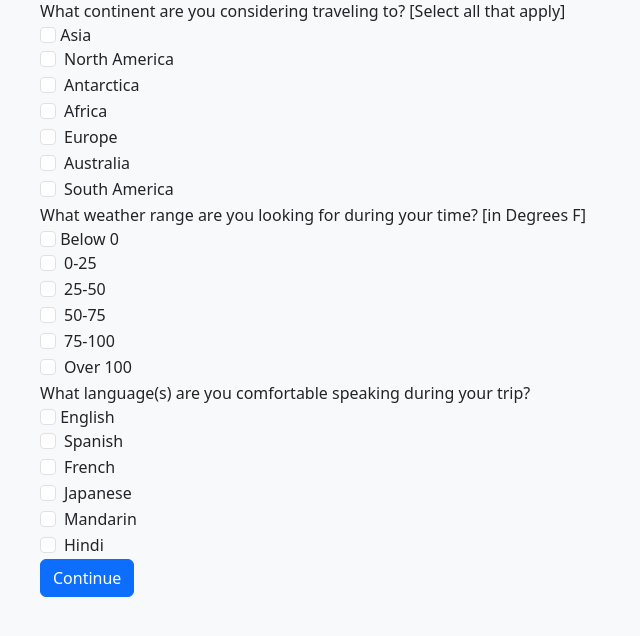
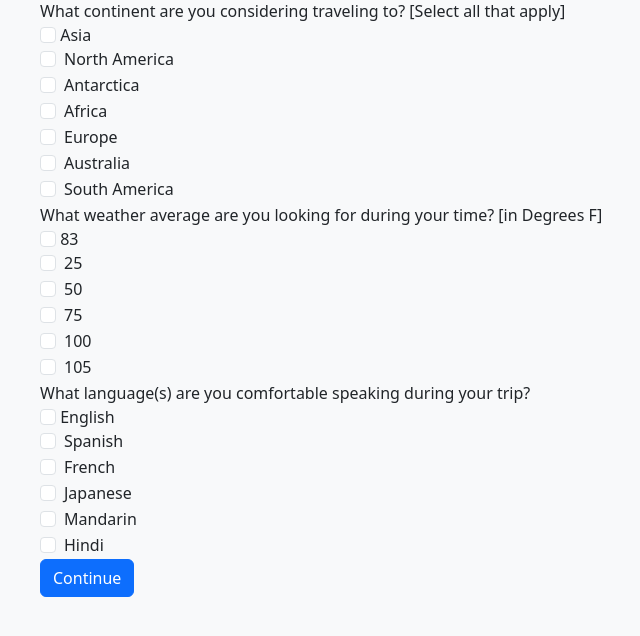
Before and after one commit to tish978/plan-it_travel_API, a FastAPI app: page /plan-trip in a window 1280 px wide. Shown: the part 125-761 px from the top of the page, without its empty margins (42-682 px from the left). Run offline with FastAPI, Linux system fonts and the light colour scheme.

Commit message:
Travel Survey Query working at a high-level.

```diff
--- a/main.py
+++ b/main.py
@@ -1,11 +1,8 @@
-from fastapi import FastAPI, Request, Form
-import connection
-from bson import ObjectId
-from schematics.models import Model
-import pymongo
-from fastapi.responses import HTMLResponse, FileResponse, RedirectResponse
+from fastapi import FastAPI, Request, Form, HTTPException
+from fastapi.responses import HTMLResponse, FileResponse, RedirectResponse, JSONResponse
 from fastapi.templating import Jinja2Templates
-from starlette.staticfiles import StaticFiles
+from fastapi.staticfiles import StaticFiles
+from bson import json_util
 
 
 from database import db
@@ -22,9 +19,40 @@ templates = Jinja2Templates(directory="templates")
 async def root():
     return FileResponse("templates/login.html")
 
-@app.get("/plan-trip")
-async def root():
-    return FileResponse("templates/plan-trip.html")
+@app.get("/plan-trip", response_class=HTMLResponse)
+async def plan_trip(request: Request):
+    return templates.TemplateResponse("plan-trip.html", {"request": request})
+
+@app.post("/query", response_class=JSONResponse)
+async def query_destinations(q1: list = Form(...), q2: list = Form(...), q3: list = Form(...)):
+
+    collection = database['destinations']
+    # Debugging: Log form input values
+    print("q1:", q1)
+    print("q2:", q2)
+    print("q3:", q3)
+
+    # Convert q2 to a list of integers
+    q2_int = [int(value) for value in q2]
+
+    # Build the MongoDB query based on the form input
+    query = {
+        "continent": {"$in": q1},
+        "weather": {"$in": q2_int},
+        "language": {"$in": q3},
+    }
+
+    # Debugging: Log constructed query
+    print("Query:", query)
+
+    # Perform the query
+    try:
+        results = list(collection.find(query))
+        new_results = json_util.dumps(results)
+        print(new_results)
+        return {"results": new_results}
+    except Exception as e:
+        raise HTTPException(status_code=500, detail="Error querying the database")
 
 @app.get("/plan-trip-p2")
 def plan_trip_p2():
--- a/templates/plan-trip.html
+++ b/templates/plan-trip.html
@@ -9,99 +9,101 @@
         function nextPage(){
             window.location.href = '/plan-trip-p2';
         }
+         // Function to submit the form
     </script>
 </head>
 <body class="bg-light d-flex justify-content-center align-items-center vh-100">
     <div class="container">
         <h2>Travel Survey</h2>
-        <form>
+        <form action="/query" method="post">
             <!-- Question 1 -->
             What continent are you considering traveling to? [Select all that apply]
             <div class="form-group">
-                <input class="form-check-input" type="checkbox" name="q1" id="q1-option1" value="option1">
+                <input class="form-check-input" type="checkbox" name="q1" id="q1-option1" value="Asia">
                 <label class="form-check-label" for="q1-option1">Asia</label>
             </div>
             <div class="form-check">
-                <input class="form-check-input" type="checkbox" name="q1" id="q1-option2" value="option2">
+                <input class="form-check-input" type="checkbox" name="q1" id="q1-option2" value="North America">
                 <label class="form-check-label" for="q1-option2">North America</label>
             </div>
             <div class="form-check">
-                <input class="form-check-input" type="checkbox" name="q1" id="q1-option3" value="option3">
+                <input class="form-check-input" type="checkbox" name="q1" id="q1-option3" value="Antarctica">
                 <label class="form-check-label" for="q1-option3">Antarctica</label>
             </div>
             <div class="form-check">
-                <input class="form-check-input" type="checkbox" name="q1" id="q1-option4" value="option4">
+                <input class="form-check-input" type="checkbox" name="q1" id="q1-option4" value="Africa">
                 <label class="form-check-label" for="q1-option4">Africa</label>
             </div>
             <div class="form-check">
-                <input class="form-check-input" type="checkbox" name="q1" id="q1-option5" value="option5">
+                <input class="form-check-input" type="checkbox" name="q1" id="q1-option5" value="Europe">
                 <label class="form-check-label" for="q1-option5">Europe</label>
             </div>
             <div class="form-check">
-                <input class="form-check-input" type="checkbox" name="q1" id="q1-option6" value="option6">
+                <input class="form-check-input" type="checkbox" name="q1" id="q1-option6" value="Australia">
                 <label class="form-check-label" for="q1-option4">Australia</label>
             </div>
             <div class="form-check">
-                <input class="form-check-input" type="checkbox" name="q1" id="q1-option7" value="option7">
+                <input class="form-check-input" type="checkbox" name="q1" id="q1-option7" value="South America">
                 <label class="form-check-label" for="q1-option5">South America</label>
             </div>
 
             <!-- Question 2 -->
-            What weather range are you looking for during your time? [in Degrees F]
+            What weather average are you looking for during your time? [in Degrees F]
             <div class="form-group">
-                <input class="form-check-input" type="checkbox" name="q2" id="q2-option1" value="option1">
-                <label class="form-check-label" for="q2-option1">Below 0</label>
+                <input class="form-check-input" type="checkbox" name="q2" id="q2-option1" value="83">
+                <label class="form-check-label" for="q2-option1">83</label>
             </div>
             <div class="form-check">
-                <input class="form-check-input" type="checkbox" name="q2" id="q2-option2" value="option2">
-                <label class="form-check-label" for="q2-option2">0-25</label>
+                <input class="form-check-input" type="checkbox" name="q2" id="q2-option2" value="25">
+                <label class="form-check-label" for="q2-option2">25</label>
             </div>
             <div class="form-check">
-                <input class="form-check-input" type="checkbox" name="q2" id="q2-option3" value="option3">
-                <label class="form-check-label" for="q2-option3">25-50</label>
+                <input class="form-check-input" type="checkbox" name="q2" id="q2-option3" value="50">
+                <label class="form-check-label" for="q2-option3">50</label>
             </div>
             <div class="form-check">
-                <input class="form-check-input" type="checkbox" name="q2" id="q2-option4" value="option4">
-                <label class="form-check-label" for="q2-option4">50-75</label>
+                <input class="form-check-input" type="checkbox" name="q2" id="q2-option4" value="75">
+                <label class="form-check-label" for="q2-option4">75</label>
             </div>
             <div class="form-check">
-                <input class="form-check-input" type="checkbox" name="q2" id="q2-option5" value="option5">
-                <label class="form-check-label" for="q2-option5">75-100</label>
+                <input class="form-check-input" type="checkbox" name="q2" id="q2-option5" value="100">
+                <label class="form-check-label" for="q2-option5">100</label>
             </div>
             <div class="form-check">
-                <input class="form-check-input" type="checkbox" name="q2" id="q2-option6" value="option6">
-                <label class="form-check-label" for="q2-option6">Over 100</label>
+                <input class="form-check-input" type="checkbox" name="q2" id="q2-option6" value="105">
+                <label class="form-check-label" for="q2-option6">105</label>
             </div>
 
             <!-- Question 3 -->
             What language(s) are you comfortable speaking during your trip?
             <div class="form-group">
-                <input class="form-check-input" type="checkbox" name="q3" id="q3-option1" value="option1">
+                <input class="form-check-input" type="checkbox" name="q3" id="q3-option1" value="English">
                 <label class="form-check-label" for="q3-option1">English</label>
             </div>
             <div class="form-check">
-                <input class="form-check-input" type="checkbox" name="q3" id="q3-option2" value="option2">
+                <input class="form-check-input" type="checkbox" name="q3" id="q3-option2" value="Spanish">
                 <label class="form-check-label" for="q3-option2">Spanish</label>
             </div>
             <div class="form-check">
-                <input class="form-check-input" type="checkbox" name="q3" id="q3-option3" value="option3">
+                <input class="form-check-input" type="checkbox" name="q3" id="q3-option3" value="French">
                 <label class="form-check-label" for="q3-option3">French</label>
             </div>
             <div class="form-check">
-                <input class="form-check-input" type="checkbox" name="q3" id="q3-option4" value="option4">
+                <input class="form-check-input" type="checkbox" name="q3" id="q3-option4" value="Japanese">
                 <label class="form-check-label" for="q3-option4">Japanese</label>
             </div>
             <div class="form-check">
-                <input class="form-check-input" type="checkbox" name="q3" id="q3-option5" value="option5">
+                <input class="form-check-input" type="checkbox" name="q3" id="q3-option5" value="Mandarin">
                 <label class="form-check-label" for="q3-option5">Mandarin</label>
             </div>
             <div class="form-check">
-                <input class="form-check-input" type="checkbox" name="q3" id="q3-option6" value="option6">
+                <input class="form-check-input" type="checkbox" name="q3" id="q3-option6" value="Hindi">
                 <label class="form-check-label" for="q3-option6">Hindi</label>
             </div>
 
-            <button type="button" class="btn btn-primary" onclick="nextPage()">Continue</button>
+            <button type="submit" class="btn btn-primary">Continue</button>
         </form>
+    </div>
 
     <!-- Add Bootstrap JS and jQuery -->
     <script src="https://code.jquery.com/jquery-3.5.1.slim.min.js"></script>
```
